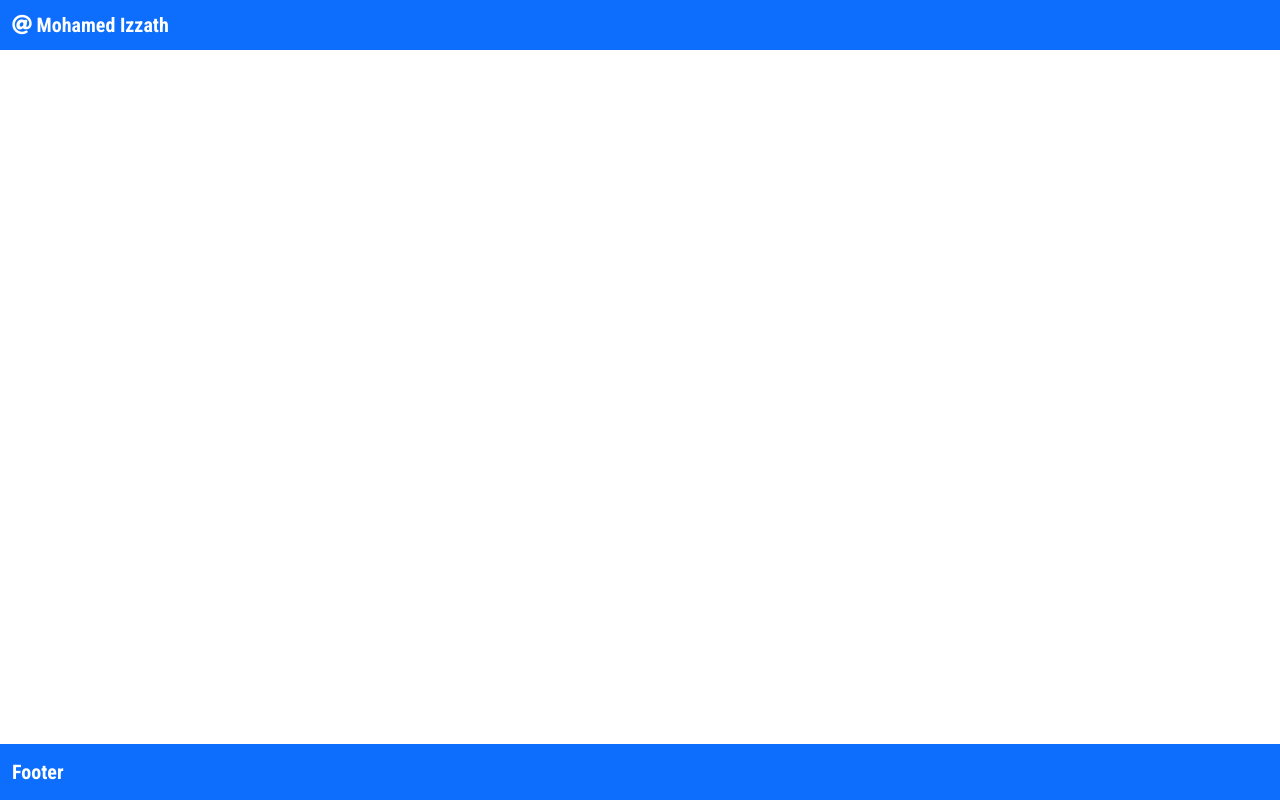
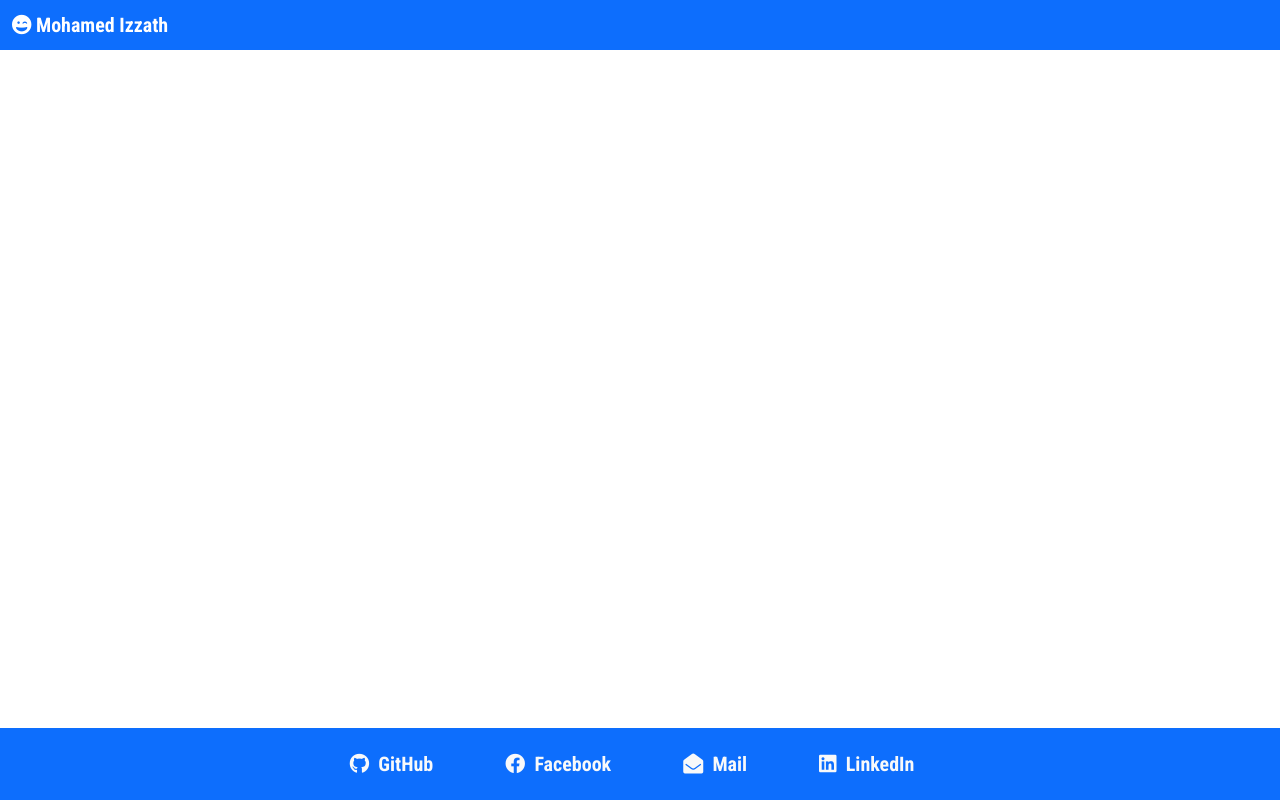
Before and after one commit to Mohamedizzath/IzzathPage, a plain HTML site: page index.html in a window 1280 px wide. Drawn offline with nearby package versions, Linux system fonts and the light colour scheme.

Commit message:
style footer and added social media stuff

```diff
--- a/index.html
+++ b/index.html
@@ -13,14 +13,27 @@
   <body>
     <nav class="navbar fixed-top navbar-dark bg-primary">
         <div class="container-fluid">
-          <span class="navbar-brand mb-0 h1"><i class="fas fa-at"></i>&nbsp;Mohamed Izzath</span>
+          <span class="navbar-brand mb-0 h1"><i class="fas fa-grin-wink"></i>&nbsp;Mohamed Izzath</span>
         </div>
     </nav>
 
 
     <nav class="navbar fixed-bottom navbar-dark bg-primary">
-        <div class="container-fluid">
-          <a class="navbar-brand" href="#">Footer</a>
+        <div class="container-fluid justify-content-center"">
+          <div class="row">
+            <div class="col-sm navbar-brand" style="text-align: center;">
+              <a class="nav-link active link-light" href="https://github.com/Mohamedizzath" target="_blank"><i class="fab fa-github"></i> &nbsp;GitHub</a>
+            </div>
+            <div class="col-sm navbar-brand" style="text-align: center;">
+              <a class="nav-link active link-light" href="#"><i class="fab fa-facebook"></i> &nbsp;Facebook</a>
+            </div>
+            <div class="col-sm navbar-brand" style="text-align: center;">
+              <a class="nav-link active link-light" href="mailto:mohamedizzath2016@gmail.com"><i class="fas fa-envelope-open"></i> &nbsp;Mail</a>
+            </div>
+            <div class="col-sm navbar-brand" style="text-align: center;">
+              <a class="nav-link active link-light" href="https://www.linkedin.com/in/mohamed-izzath-35b878212" target="_blank"><i class="fab fa-linkedin"></i> &nbsp;LinkedIn</a>
+            </div>
+          </div>
         </div>
       </nav>
     <script src="https://cdn.jsdelivr.net/npm/bootstrap@5.0.1/dist/js/bootstrap.bundle.min.js" integrity="sha384-gtEjrD/SeCtmISkJkNUaaKMoLD0//ElJ19smozuHV6z3Iehds+3Ulb9Bn9Plx0x4" crossorigin="anonymous"></script>
```
